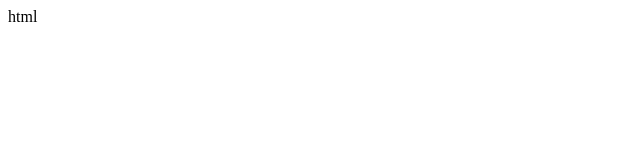
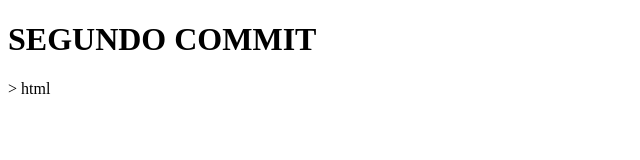
Before and after one commit to sisdesarrollo3/prueba-git-27, a plain HTML site: page index.html in a window 1280 px wide. Shown: the whole page, without its empty margins (0-640 px from the left). Drawn offline with Linux system fonts and the light colour scheme.

Commit message:
se adiciona h1 - segundo commit

```diff
--- a/index.html
+++ b/index.html
@@ -7,7 +7,7 @@
     <title>PROYCTO GRUPO-2701</title>
 </head>
 <body>
-
+    <h1>SEGUNDO COMMIT</h1>>
 </body>
 </html>
 
```
